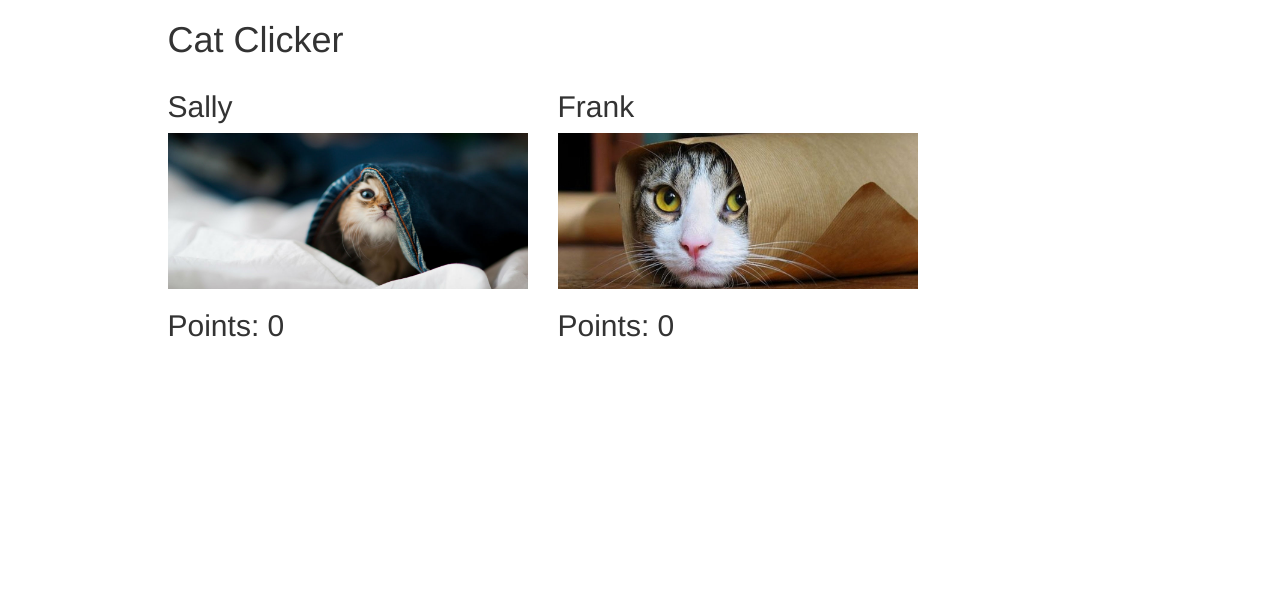
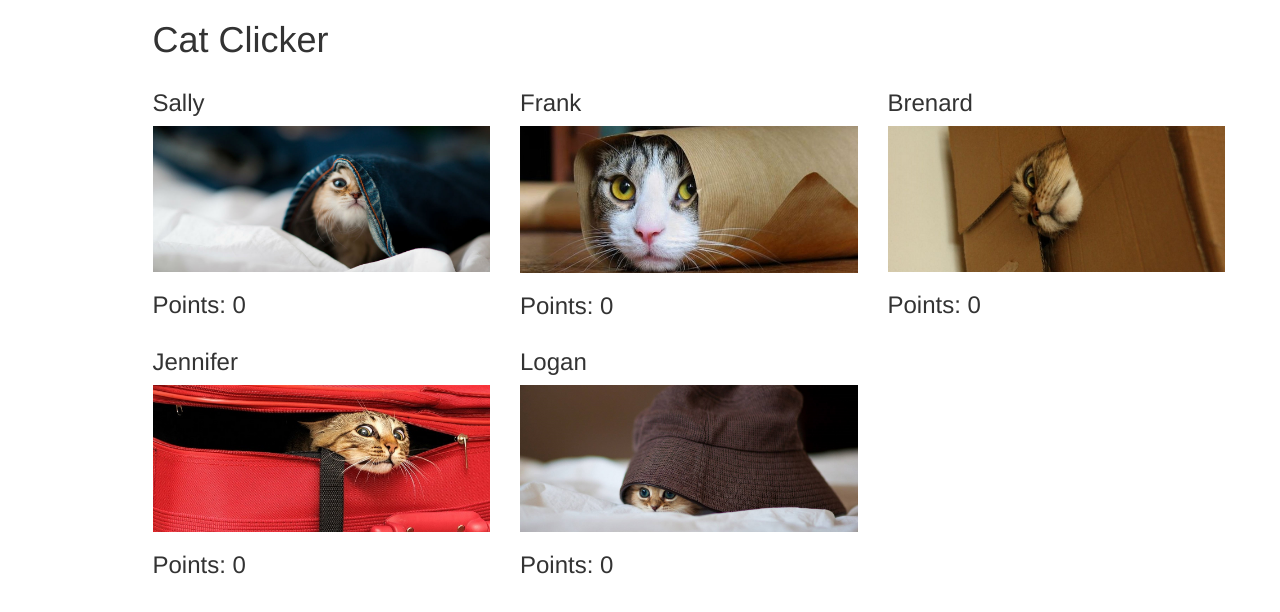
Before and after one commit to supaheckafresh/cat-clicker, a plain HTML site: page index.html in a window 1280 px wide. Drawn offline with nearby package versions, Linux system fonts and the light colour scheme.

Commit message:
Display cats dynamically from list. Update score function

```diff
--- a/index.html
+++ b/index.html
@@ -11,19 +11,15 @@
     <div class="container">
 
         <header class="row">
-            <div class="col-xs-4 col-xs-offset-1">
+            <div class="col-xs-offset-1">
                 <h1 class="title">Cat Clicker</h1>
             </div>
         </header>
 
-        <div id="cats" class="row">
+        <div class="row">
 
-            <div id="cat1" class="col-xs-4 col-xs-offset-1">
-                <img class="img-responsive" src="images/pants-cat.jpg">
-            </div>
-
-            <div id="cat2" class="col-xs-4">
-                <img class="img-responsive" src="images/paper-cat.jpg">
+            <div id="cats" class="col-xs-offset-1">
+                <!-- cats get displayed here -->
             </div>
 
         </div>
--- a/js/scripts.js
+++ b/js/scripts.js
@@ -1,55 +1,57 @@
-
-//var cats = [
-//    { name: 'Sally', imgUrl: 'images/pants-cat.jpg', id: 'cat' + 1},
-//    { name: 'Frank', imgUrl: 'images/paper-cat.jpg', id: 'cat' + 2}
-//];
+/**
+ * List of cats
+ */
+var cats = [
+    { name: 'Sally', imgUrl: 'images/pants-cat.jpg', id: 'cat' + 1, points: 0},
+    { name: 'Frank', imgUrl: 'images/paper-cat.jpg', id: 'cat' + 2, points: 0},
+    { name: 'Brenard', imgUrl: 'images/box-cat.jpg', id: 'cat' + 3, points: 0},
+    { name: 'Jennifer', imgUrl: 'images/luggage-cat.jpg', id: 'cat' + 4, points: 0},
+    { name: 'Logan', imgUrl: 'images/hat-cat.jpg', id: 'cat' + 5, points: 0}
+];
 
 
-var catsDiv = $('#cats');
+/**
+ * Display cat image, name and points for each cat in the list
+ */
+for (var i = 0, length = cats.length; i < length; i++ ) {
+    var cat = cats[i];
+    var currentRow;
 
-var cat1Div = $('#cat1');
-var cat1Name = 'Sally';
+    // create new row for each set of 3 cats including first row
+    if (i % 3 === 0) {
+        currentRow = 'r' + (i / 3);
+        $('<div/>', {class: 'row ' + currentRow}).appendTo('#cats');
+    }
 
-var cat2Div = $('#cat2');
-var cat2Name = 'Frank';
+    // append containing div for each cat
+    $('<div/>', {id: cat.id, class: 'col-xs-4'}).appendTo('.' + currentRow);
 
-// initialize points at 0
-var cat1Points = 0;
-var cat2Points = 0;
+    // display cat name
+    $('<h3/>').text(cat.name).appendTo('#' + cat.id);
 
-// display cat names above pictures
-prepend('h2', cat1Name, cat1Div);
-prepend('h2', cat2Name, cat2Div);
+    // display cat image inside of div
+    $('<img/>', {src: cat.imgUrl, class: 'img-responsive'}).appendTo('#' + cat.id);
 
-// display cat points below pictures
-append('h2', 'Points: ' + cat1Points, cat1Div);
-append('h2', 'Points: ' + cat2Points, cat2Div);
+    // display points
+    $('<h3/>').text("Points: " + cat.points).appendTo('#' + cat.id);
+}
 
 
-// click listener for counting points when catDiv picture is clicked with mouse
-var catImage;
-
-catsDiv.click( function updatePoints( evt ) {
+/**
+ * Click listener for counting points when catDiv picture is clicked with mouse
+ */
+$('#cats').click( function updatePoints( evt ) {
 
     if (evt.target.tagName.toLowerCase() === 'img') {
-        catImage = evt.target;
-        if (catImage.parentNode.id === 'cat1') {
-            cat1Points += 1;
-            cat1Div.children(':last').replaceWith('<h2>Points: ' + cat1Points + '</h2>');
-        } else if (catImage.parentNode.id === 'cat2') {
-            cat2Points += 1;
-            cat2Div.children(':last').replaceWith('<h2>Points: ' + cat2Points + '</h2>');
-        } else {
-            console.log('something is broken');
-        }
+
+        // translate div id (format "cat1", "cat2", etc.) into index of cat in "cats" list (0 based).
+        var catIndex = evt.target.parentNode.id.slice(3) - 1;
+        var cat = cats[catIndex];
+
+        // increase points for that cat when clicked with mouse
+        cat.points += 1;
+
+        // display updated points by replacing the next sibling of the cat image
+        $(evt.target).next().replaceWith('<h3>Points: ' + cat.points + '</h3>');
     }
 });
-
-// helpers
-function prepend(newElement, text, parentElement) {
-    parentElement.prepend('<' + newElement + '>' + text + '</' + newElement + '>');
-}
-
-function append(newElement, text, parentElement) {
-    parentElement.append('<' + newElement + '>' + text + '</' + newElement + '>');
-}
```
Also changed, not shown: images/box-cat.jpg (added), images/hat-cat.jpg (added), images/luggage-cat.jpg (added).
